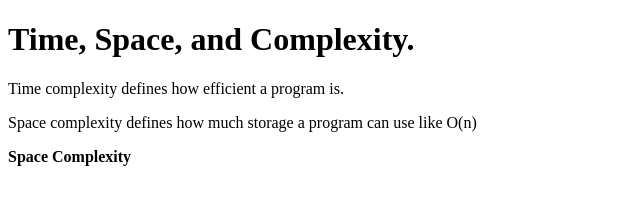
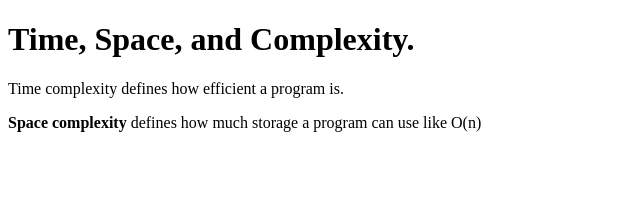
Before and after one commit to acciojob/time-and-space-complexity-Xrossh4ir, a website: page main.html in a window 1280 px wide. Shown: the whole page, without its empty margins (0-640 px from the left). Drawn offline with Linux system fonts and the light colour scheme.

Commit message:
created a submission

```diff
--- a/main.html
+++ b/main.html
@@ -9,8 +9,8 @@
 <body>
 	<h1>Time, Space, and Complexity.</h1>
 	<p> Time complexity defines how efficient a program is.</p>
-	<p> Space complexity defines how much storage a program can use like O(n)</p>
-	<b>Space Complexity</b>
+	<p> <b>Space complexity</b> defines how much storage a program can use like O(n)</p>
+
     <script type="text/javascript" src="./script.js">
 </script>
 
```
